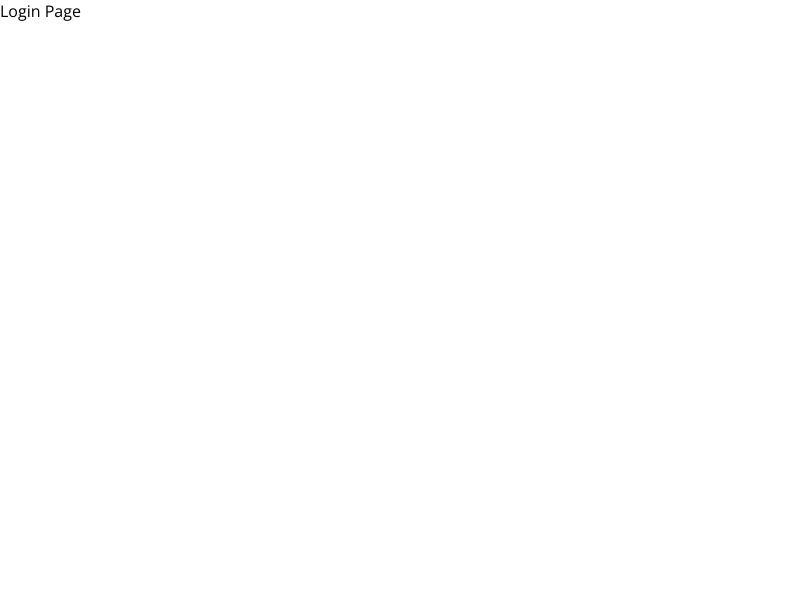
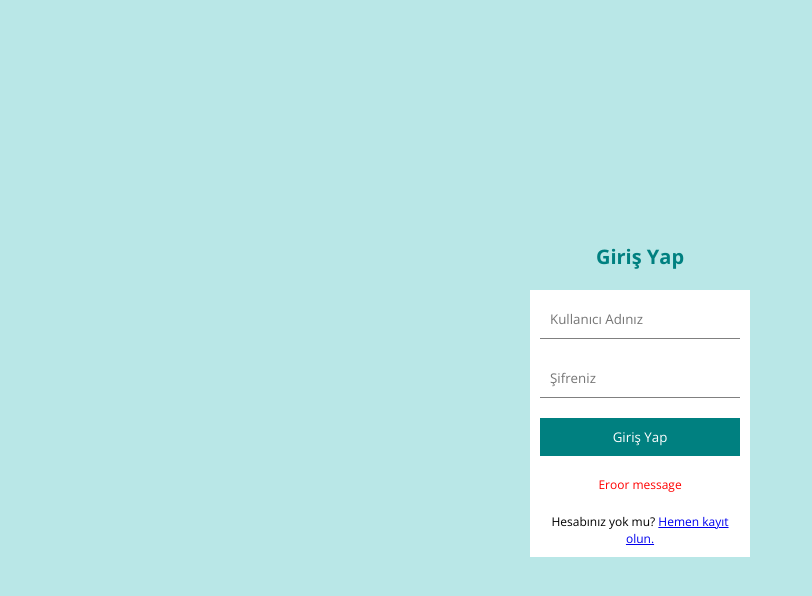
Before and after one commit to tugranDemirel/basic-blog, a React (Create React App) app in the folder client/: page /login in a window 1280 px wide. Shown: the top 596 px of the page, without its empty margins (0-812 px from the left). Built offline with nearby package versions, Linux system fonts and the light colour scheme.

Commit message:
login and register page design

```diff
--- a/client/src/App.js
+++ b/client/src/App.js
@@ -10,7 +10,7 @@ import Home from "./pages/Home";
 import Footer from "./components/Footer";
 import Write from "./pages/Write";
 import Single from "./pages/Single";
-
+import "./style.scss"
 
 const Layout = () => {
     return (
--- a/client/src/pages/Login.jsx
+++ b/client/src/pages/Login.jsx
@@ -1,8 +1,18 @@
 import React from 'react';
+import {Link} from "react-router-dom";
 
 const Login = () => {
     return (
-        <div>Login Page</div>
+        <div className="auth">
+            <h1>Giriş Yap</h1>
+            <form action="">
+                <input required type="text" placeholder="Kullanıcı Adınız"/>
+                <input required type="password" placeholder="Şifreniz"/>
+                <button>Giriş Yap</button>
+                <p>Eroor message</p>
+                <span> Hesabınız yok mu? <Link to="/register">Hemen kayıt olun.</Link></span>
+            </form>
+        </div>
     )
 };
 
--- a/client/src/pages/Register.jsx
+++ b/client/src/pages/Register.jsx
@@ -1,8 +1,19 @@
 import React from 'react';
+import {Link} from "react-router-dom";
 
 const Register = () => {
     return (
-        <div>Register Page</div>
+        <div className="auth">
+            <h1>Kayıt Olun</h1>
+            <form action="">
+                <input required type="text" placeholder="Kullanıcı Adınız"/>
+                <input required type="email" placeholder="Email Adresiniz"/>
+                <input required type="password" placeholder="Şifreniz"/>
+                <button>Kayıt Ol</button>
+                <p>Eroor message</p>
+                <span> Hesabınız var mı? <Link to="/login">Giriş yapın.</Link></span>
+            </form>
+        </div>
     )
 };
 
--- a/client/src/style.scss
+++ b/client/src/style.scss
@@ -0,0 +1,54 @@
+$lightGreen : #b9e7e7;
+
+.app{
+
+  .container{
+
+    //LOGIN & REGISTER
+    .auth{
+      display: flex;
+      flex-direction: column;
+      align-items: center;
+      justify-content: center;
+      height: 100vh;
+      background-color: $lightGreen;
+
+      h1{
+        font-size: 20px;
+        color: teal;
+        margin-bottom: 20px;
+      }
+      form{
+        display: flex;
+        flex-direction: column;
+        padding: 10px;
+        background-color: white;
+        width: 200px;
+        gap: 20px;
+
+        input{
+          padding: 10px;
+          border: none;
+          border-bottom: 1px solid gray;
+        }
+        button{
+          padding: 10px;
+          border: none;
+          background-color: teal;
+          cursor: pointer;
+          color: white;
+        }
+        p{
+          font-size: 12px;
+          color: red;
+          text-align: center;
+        }
+        span{
+          font-size: 12px;
+          text-align: center;
+        }
+      }
+     }
+
+  }
+}
```
